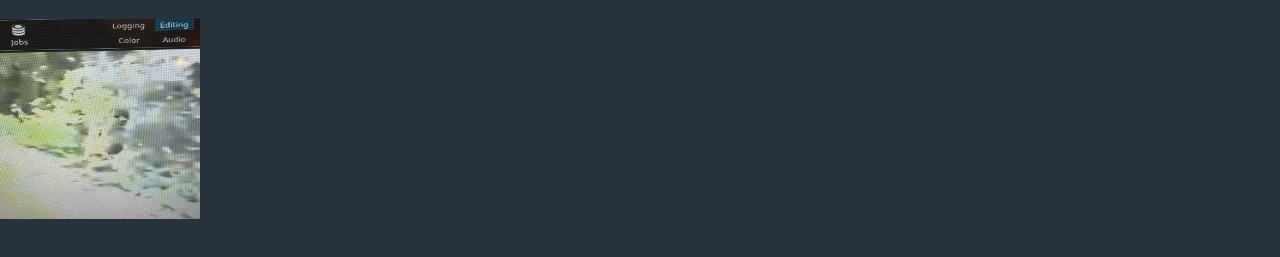
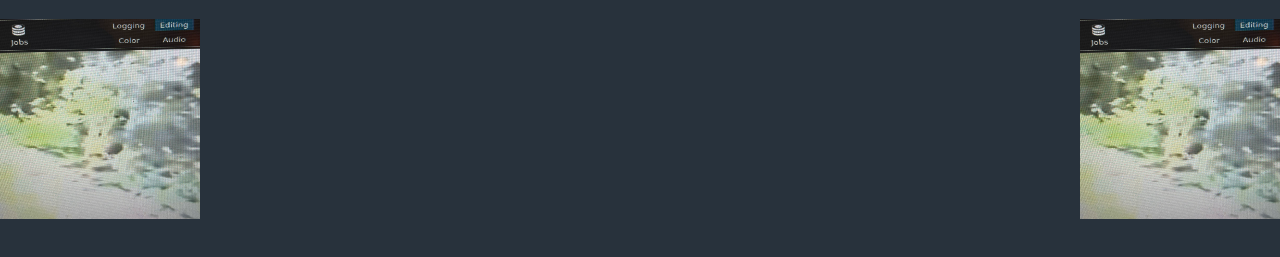
Before and after one commit to afterwc/afterwc.github.io, a plain HTML site: page index.html in a window 1280 px wide. Shown: the part 111-368 px from the top of the page. Drawn offline with Linux system fonts and the light colour scheme.

Commit message:
Update index.html

```diff
--- a/index.html
+++ b/index.html
@@ -13,6 +13,7 @@
   <div style="top: 50px; width: 100%; position: absolute; color: #dddddd; text-align: center;">
     <h1>AfterWorldCommunications</h1>
     <picture><img style="position: absolute; left: 0" src="E7JrLW-WEAUK3Of.jpeg" width="200" height="200" /></picture>
+    <picture><img style="position: absolute; right: 0" src="E7JrLW-WEAUK3Of.jpeg" width="200" height="200" /></picture>
   </div>
 </body>
 </html>
```
